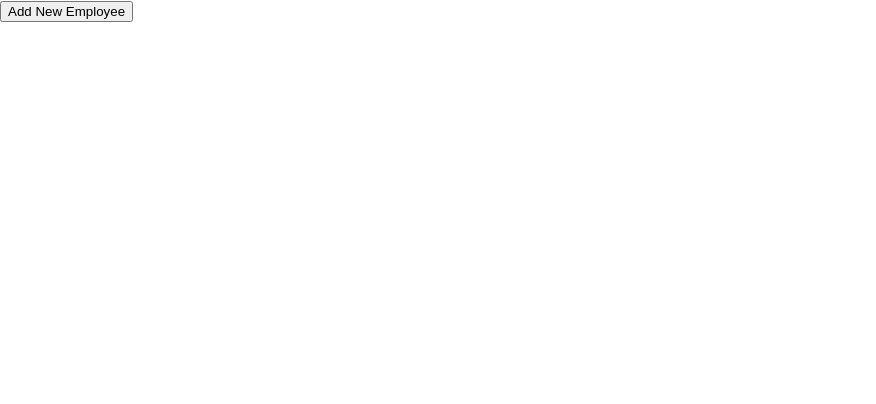
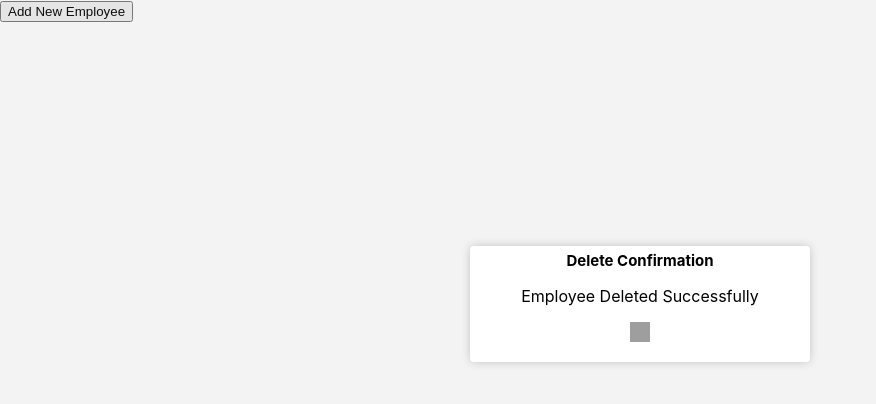
Before and after one commit to elpah/User-List, a React (Create React App) app: page / in a window 1280 px wide. Shown: the top 404 px of the page, without its empty margins (0-876 px from the left). Built offline with nearby package versions, Linux system fonts and the light colour scheme; grey boxes are pictures that could not be loaded.

Commit message:
implemented the confirmation modal box on delete

```diff
--- a/src/App.tsx
+++ b/src/App.tsx
@@ -1,11 +1,16 @@
-import React, { useState } from "react";
+import React, { useState, useEffect } from "react";
 import "./App.css";
 import EmployeeListContainer from "./components/EmployeeListContainer";
 import { Employee } from "./employeeType";
 import AddEmployeeForm from "./components/AddEmployeeForm";
+import DeleteSuccess from "./components/DeleteSuccess";
 
 function App() {
   const [employee, setEmployee] = useState<Employee[]>([]);
+  // useEffect(() => {
+  //   setEmployee(employee);
+  // }, [employee]);
+
   const handleSaveEmployee = (employeeData: Employee) => {
     const employee = employeeData;
     if (employee) {
@@ -14,14 +19,24 @@ function App() {
       });
     }
   };
+
+  function handleDeleteEmployee(employeeId: string) {
+    setTimeout(() => {
+      setEmployee((prevState) =>
+        prevState.filter((item) => item.employeeId !== employeeId)
+      );
+    }, 500);
+  }
+
   return (
     <>
+      <DeleteSuccess />
       <AddEmployeeForm onAddEmployee={handleSaveEmployee} />
       <div className="App">
         <EmployeeListContainer
           onEditEmployee={(employeeId) => console.log(employeeId)}
           employees={employee}
-          onDeleteEmployee={(employeeId) => console.log(employeeId)}
+          onDeleteEmployee={handleDeleteEmployee}
         />
       </div>
     </>
--- a/src/components/AddEmployeeForm.tsx
+++ b/src/components/AddEmployeeForm.tsx
@@ -17,7 +17,6 @@ type Employee = {
 
 function AddEmployeeForm({ onAddEmployee }: Props) {
   const [formIsVisible, setFormIsVisible] = useState<boolean>(false);
-  const [buttonName, setButtonName] = useState<string>("Add New Employee");
   const [employeeNumber, setEmployeeNumber] = useState<string>("");
   const [firstName, setFirstName] = useState<string>("");
   const [lastName, setLastName] = useState<string>("");
@@ -108,6 +107,7 @@ function AddEmployeeForm({ onAddEmployee }: Props) {
                 className="input__field"
                 type="email"
                 pattern="[^\s@]+@[^\s@]+\.[^\s@]+"
+                placeholder="email@email.com"
                 required
                 value={email}
                 onChange={(event: ChangeEvent<HTMLInputElement>) =>
--- /dev/null
+++ b/src/components/DeleteSuccess.tsx
@@ -0,0 +1,18 @@
+import React from "react";
+import "./deleteSuccess.css";
+
+export default function DeleteSuccess() {
+  return (
+    <div className="delete__modal">
+      <div className="delete__box">
+        <h1 className="delete__header">Delete Confirmation</h1>
+        <p className="delete__paragraph">Employee Deleted Successfully</p>
+        <img
+          className="delete__confirm-img"
+          src="https://tse1.mm.bing.net/th?id=OIP.TzAqU0K1_Sw6u4ULkeC5uAHaHa&pid=Api&P=0&h=180"
+          alt=""
+        />
+      </div>
+    </div>
+  );
+}
--- a/src/components/EmployeeCard.tsx
+++ b/src/components/EmployeeCard.tsx
@@ -4,10 +4,9 @@ import "./employeeCard.css";
 
 interface Props {
   employee: Employee;
-  onDeleteEmployee: (employeeId: string) => void;
+  onDeleteEmployee: (employeeId: any) => void;
   onEditEmployee: (employeeId: string) => void;
 }
-
 export default function EmployeeCard({
   employee,
   onDeleteEmployee,
@@ -20,9 +19,16 @@ export default function EmployeeCard({
           0
         )}.${employee.employeeLastName.charAt(0)}`}</h1>
         <img className="employee__img" src={employee.employeeImg} alt="" />
+        <p className="employee__number">{employee.employeeNumber}</p>
         <p className="employee__fullname">{`${employee.employeeFirstName} ${employee.employeeLastName}`}</p>
         <p className="employee__email">{employee.email}</p>
         <p className="employee__phone">{employee.phoneNumber}</p>
+        <button
+          type="button"
+          onClick={() => onDeleteEmployee(employee.employeeId)}
+        >
+          Delete
+        </button>
       </div>
     </>
   );
--- /dev/null
+++ b/src/components/deleteSuccess.css
@@ -0,0 +1,38 @@
+.delete__modal {
+  display: flex;
+  align-items: center;
+  justify-content: center;
+  position: fixed;
+  top: 0;
+  left: 0;
+  width: 100%;
+  height: 100%;
+  background-color: rgba(136, 136, 136, 0.1);
+}
+
+.delete__box {
+    margin-top: -15%;
+  width: 300px;
+  background-color: #ffffff;
+  padding: 20px;
+  border-radius: 4px;
+  box-shadow: 0 0 10px rgba(0, 0, 0, 0.2);
+}
+
+.delete__header {
+  font-size: 15px;
+  margin-top: -15px;
+  text-align: center;
+}
+
+.delete__paragraph {
+  text-align: center;
+}
+
+.delete__confirm-img {
+  height: 20px;
+  width: 20px;
+  margin-left: auto;
+  margin-right: auto;
+  display: block;
+}
```
